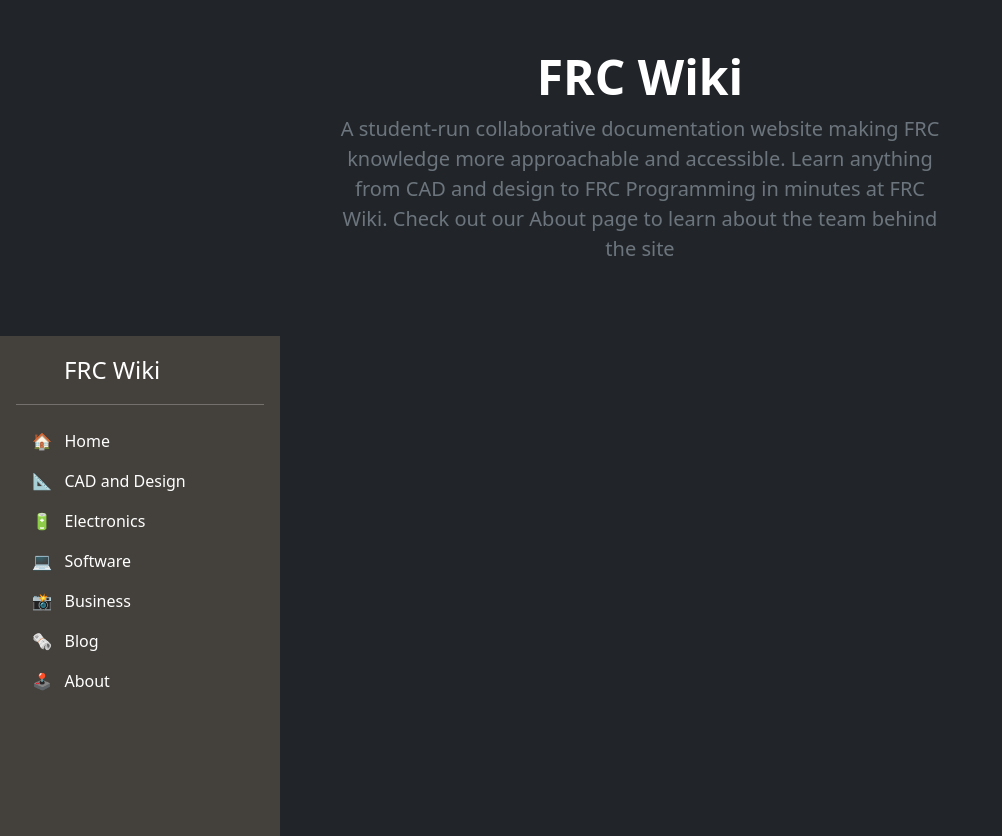
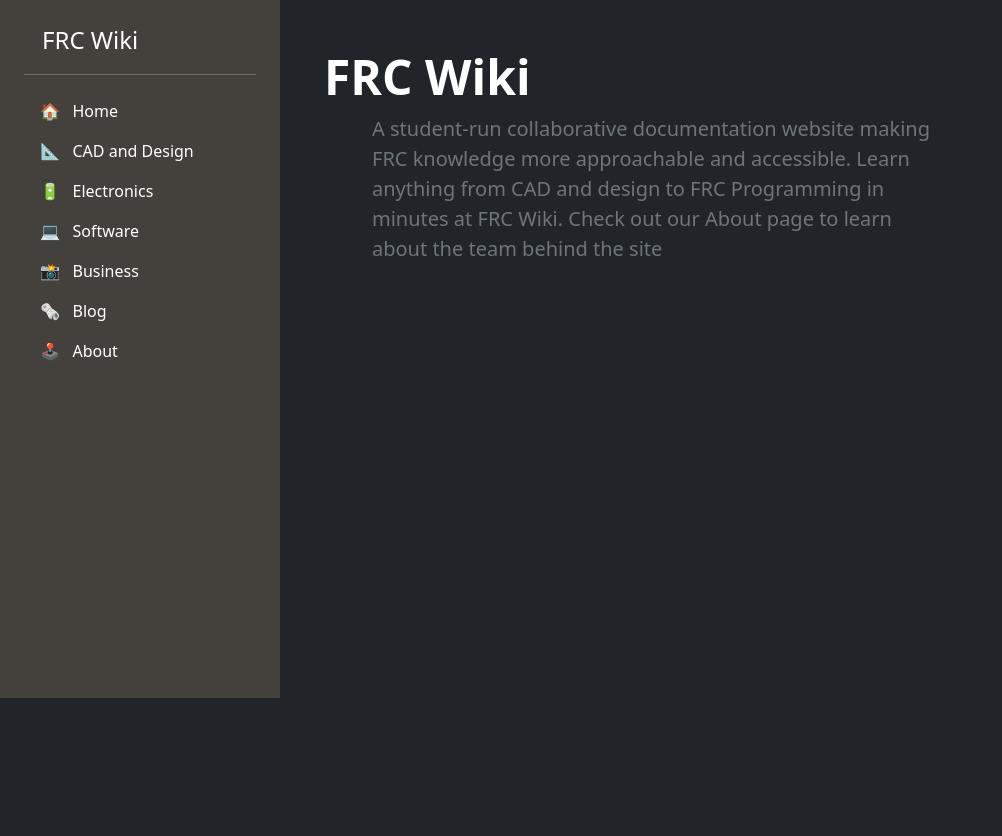
Before and after one commit to anchalbhardwaj24/frcWiki, a plain HTML site: page index.html in a window 1280 px wide. Shown: the whole page, without its empty margins (0-1002 px from the left). After the commit the page ends 800 px from the top, so only its background shows below. Drawn offline with nearby package versions, Linux system fonts and the light colour scheme.

Commit message:
changed the side nav

```diff
--- a/index.html
+++ b/index.html
@@ -13,18 +13,18 @@
 
 <body class="bg-dark">
 
-  <div class="bg-dark text-secondary px-4 py-5 text-center">
-    <h1 class="display-5 fw-bold text-white">FRC Wiki</h1>
+  <div class="bg-dark text-secondary px-4 py-5 text-left">
+    <h1 class="display-5 fw-bold text-white" style = "margin-left:300px">FRC Wiki</h1>
     <div class="col-lg-6 mx-auto">
-      <p class="fs-5 mb-4">A student-run collaborative documentation website making FRC knowledge more approachable and
+      <p class="fs-5 mb-6"  style = "margin-left:40px">A student-run collaborative documentation website making FRC knowledge more approachable and
         accessible. Learn anything from CAD and design to FRC Programming in minutes at FRC Wiki. Check out our About
         page to learn about the team behind the site</p>
     </div>
   </div>
 
-  <div class="side-nav d-flex flex-column flex-shrink-0 p-3 text-white" style="width: 280px; height: 500px; background-color: #44403c;">
+  <div class="side-nav d-flex flex-column flex-shrink-0 p-4 text-white" style="width: 280px; height: 700px; background-color: #44403c;margin-top:-330px">
     <a href="/" class="d-flex align-items-center mb-3 mb-md-0 me-md-auto text-white text-decoration-none">
-      <svg class="bi me-2" width="40" height="32">
+      <svg class="bi me-2" width="10" height="32">
         <use xlink:href="#bootstrap" />
       </svg>
       <span class="fs-4">FRC Wiki</span>
```
